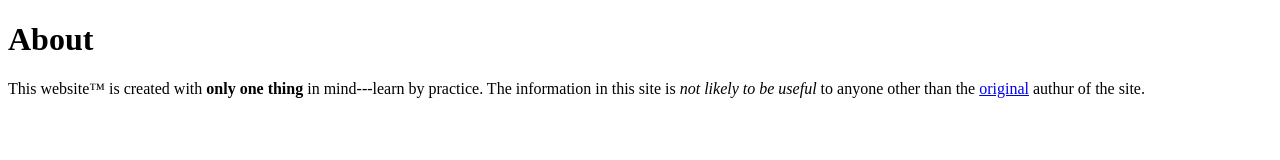
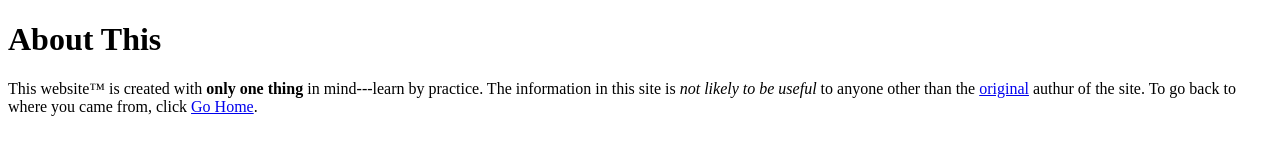
Before and after one commit to ieatfish/website, a plain HTML site: page about.html in a window 1280 px wide. Drawn offline with Linux system fonts and the light colour scheme.

Commit message:
Add link to go back home

```diff
--- a/about.html
+++ b/about.html
@@ -5,8 +5,10 @@
 		<meta charset="utf-8">
 	</head>
 	<body>
-		<h1>About</h1>
+		<h1>About This</h1>
 		<p>This website™ is created with <strong>only one thing</strong> in mind---learn by practice. The information in this site is <em>not likely to be useful</em> to anyone other than the <a href="http://www.google.com">original</a> authur of the site.
+
+		To go back to where you came from, click <a href="index.html">Go Home</a>.
 		</p>
 	</body>
 </html>
```
